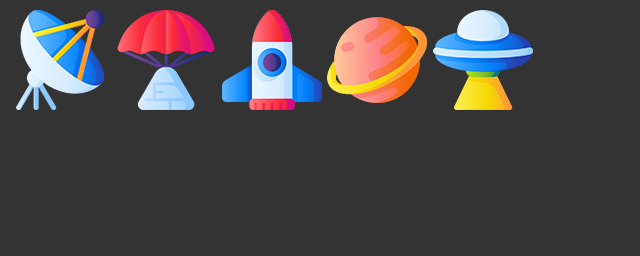
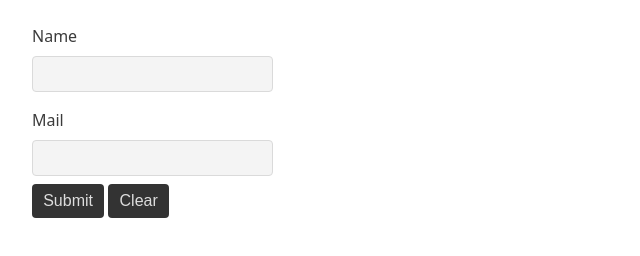
Before and after one commit to arg054/html-css-course, a website: page index.html in a window 1280 px wide. Shown: the whole page, without its empty margins (0-640 px from the left). Drawn offline with Linux system fonts and the light colour scheme.

Commit message:
removing testing, first commit for form section

```diff
--- a/css/styles.css
+++ b/css/styles.css
@@ -5,56 +5,61 @@
 }
 
 html {
-  font-size: 1em;
+  font-size: 16px;
 }
 
 body {
-  margin: 10px;
-  font-family: Arial, Helvetica, sans-serif;
-  font-size: 1rem;
-  line-height: 1.3;
-  background-color: #333;
+  font-family: system-ui, -apple-system, BlinkMacSystemFont, "Segoe UI", Roboto,
+    Oxygen, Ubuntu, Cantarell, "Open Sans", "Helvetica Neue", sans-serif;
+  line-height: 1.5;
+  padding: 1rem;
 }
 
-h1,
-h2,
-h3,
-h4,
-h5,
-h6 {
-  font-family: "Roboto", "Franklin Gothic Medium", "Arial Narrow", Arial,
-    sans-serif;
-  color: #333;
+label {
+  display: block;
+  color: #3b3b3b;
+  font-size: 1rem;
+  padding: 0.5rem 0;
 }
 
-h1 {
-  margin: 3rem 0 1rem;
+input[type="text"],
+input[type="email"] {
+  padding: 0.5rem 1rem;
+  border: 1px solid #dadada;
+  border-radius: 0.25rem;
+  font-size: 1rem;
+  background-color: #f4f4f4;
+  color: #333;
+  transition: border-color 0.2s, box-shadow 0.2s;
 }
 
-h1 {
-  font-size: 3.052rem;
+input[type="text"]:focus,
+input[type="email"]:focus {
+  outline: none;
+  border-color: #6874a7;
+  box-shadow: 0 0 0 0.2rem rgba(108, 122, 174, 0.25);
 }
 
-h2 {
-  font-size: 2.441rem;
+button {
+  padding: 0.5rem 0.7rem;
+  font-size: 1rem;
+  border: 0;
+  outline: 0;
+  border-radius: 0.25rem;
+  background-color: #333;
+  color: #dddddd;
+  cursor: pointer;
 }
 
-p {
-  font-family: "Open Sans", sans-serif;
-  color: #333;
-  font-size: 2rem;
+button:hover {
+  background-color: #555;
 }
 
-p {
-  width: 50ch;
+button:active {
+  background-color: #888888;
 }
 
-.meal {
-  width: 100vw;
+.form-group {
+  margin-bottom: 0.5rem;
+  margin-left: 1rem;
 }
-
-@media screen and (min-width: 400px) {
-  html {
-    font-size: 130%;
-  }
-}
--- a/css/testing.css
+++ /dev/null
@@ -1,31 +0,0 @@
-* {
-  margin: 0;
-  padding: 0;
-  box-sizing: border-box;
-}
-
-.header {
-  background-color: lightblue;
-  display: flex;
-  flex-direction: row;
-  justify-content: flex-start;
-}
-.main {
-  background-color: lightgreen;
-  display: flex;
-  flex-direction: row;
-  justify-content: flex-start;
-}
-
-button {
-  background-color: lightcoral;
-  color: white;
-  border: none;
-  padding: 0.5rem 1rem;
-  margin: 1rem;
-  cursor: pointer;
-}
-
-button:hover {
-  background-color: darkred;
-}
--- a/index.html
+++ b/index.html
@@ -3,20 +3,23 @@
   <head>
     <meta charset="UTF-8" />
     <meta name="viewport" content="width=device-width, initial-scale=1.0" />
-    <link rel="preconnect" href="https://fonts.googleapis.com" />
-    <link rel="preconnect" href="https://fonts.gstatic.com" crossorigin />
-    <link
-      href="https://fonts.googleapis.com/css2?family=Open+Sans:ital,wght@0,300..800;1,300..800&family=Roboto:wght@100;400;700&display=swap"
-      rel="stylesheet"
-    />
     <link rel="stylesheet" href="/css/styles.css" />
-    <title>Document</title>
+    <title>Forms</title>
   </head>
   <body>
-    <img src="/images/dishes.png" alt="" />
-    <img src="/images/landing.png" alt="" />
-    <img src="/images/rocketship.png" alt="" />
-    <img src="/images/saturn.png" alt="" />
-    <img src="/images/ufo.png" alt="" />
+    <form action="">
+      <div class="form-group">
+        <label for="name">Name</label>
+        <input id="name" type="text" />
+      </div>
+      <div class="form-group">
+        <label for="mail">Mail</label>
+        <input id="mail" type="email" />
+      </div>
+      <div class="form-group">
+        <button type="submit">Submit</button>
+        <button type="reset">Clear</button>
+      </div>
+    </form>
   </body>
 </html>
```
Also changed, not shown: testing.html (deleted, +0 -31 lines).
